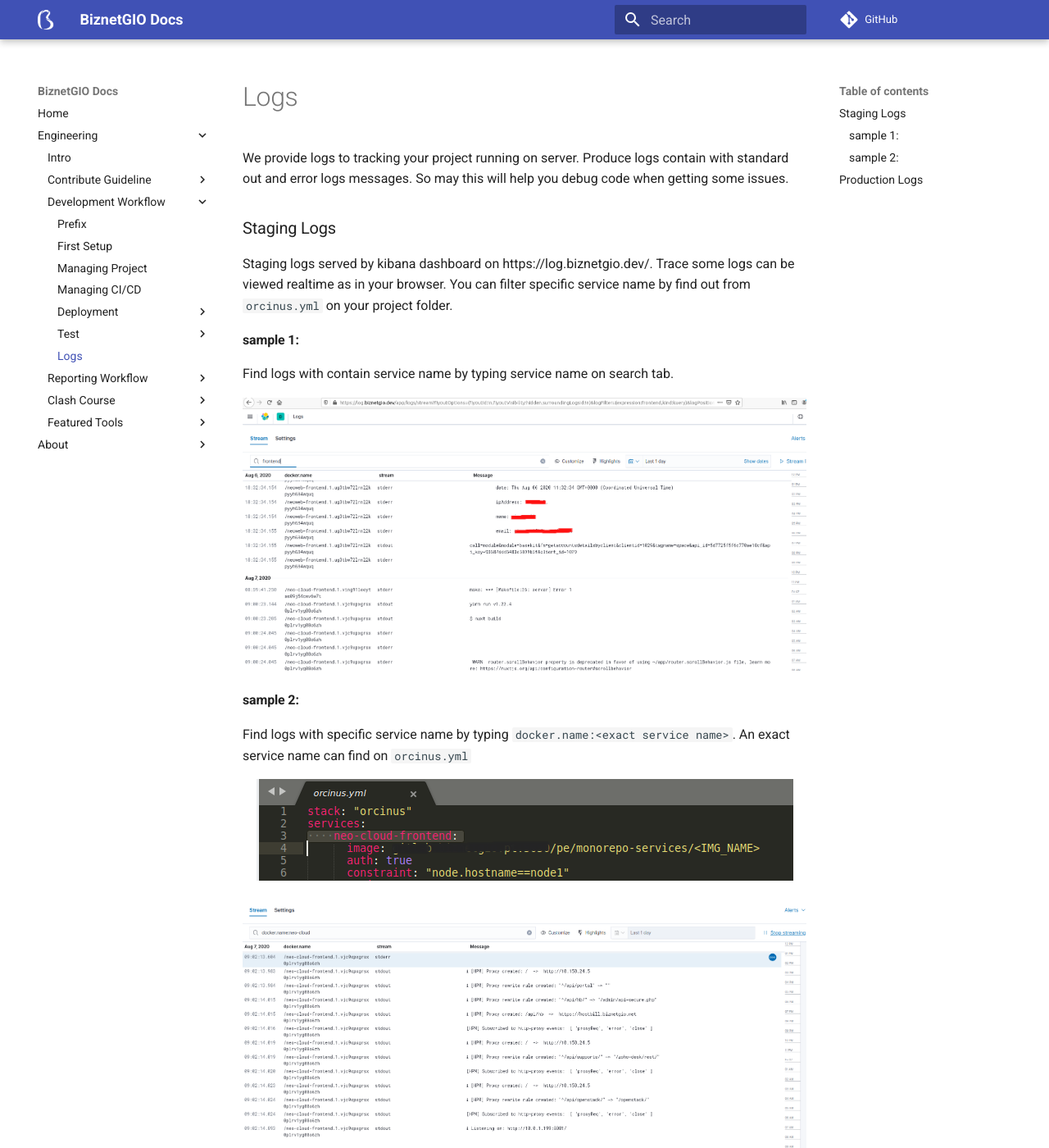
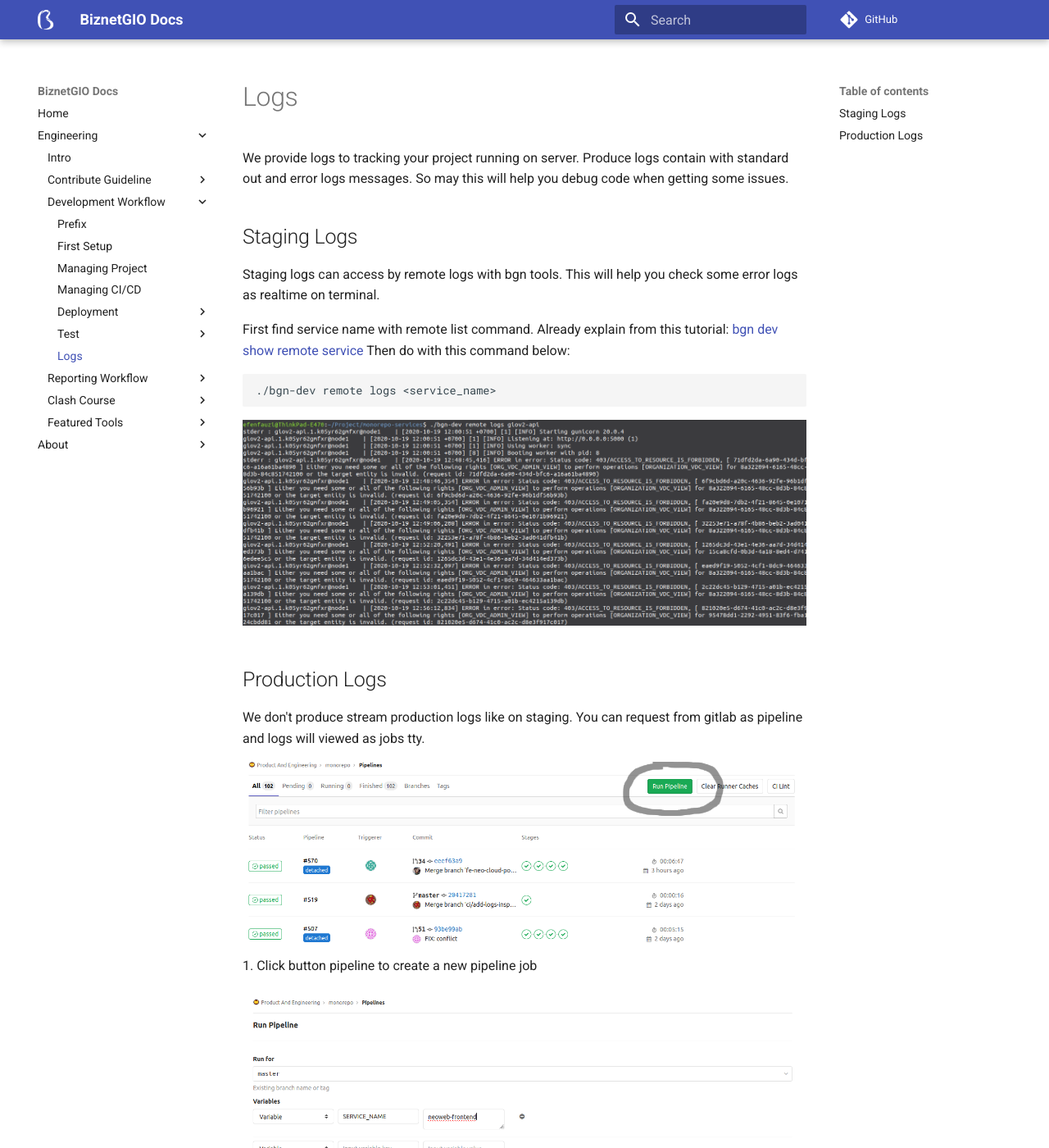
Before and after one commit to BiznetGIO/biznetgio.github.io, an MkDocs documentation site: the page built from docs/guide/logger-dashboard.md, in a window 1280 px wide and 1400 px high. Shown: the whole window at 82% size. Built offline with MkDocs 1.6.1 and Material for MkDocs 9.7.7, drawn with Linux system fonts in a browser that asks for light colours; comment, search, counter and statistics services are not loaded; some of the changed text lies outside the part shown.

Commit message:
Change: deprecated logs kibana docs

````diff
--- a/docs/guide/logger-dashboard.md
+++ b/docs/guide/logger-dashboard.md
@@ -3,35 +3,23 @@ Produce logs contain with standard out and error logs messages.
 So may this will help you debug code when getting some issues.
 
 
-### Staging Logs
-Staging logs served by kibana dashboard on https://log.biznetgio.dev/.
-Trace some logs can be viewed realtime as in your browser.
-You can filter specific service name by find out from `orcinus.yml` on your project folder.
+## Staging Logs
+Staging logs can access by remote logs with bgn tools.
+This will help you check some error logs as realtime on terminal.
 
-#### sample 1:
-Find logs with contain service name by typing service name on search tab.
+First find service name with remote list command.
+Already explain from this tutorial: [bgn dev show remote service](bgn-dev-remote-tunnel.md#show-all-running-service-on-staging-server)
+Then do with this command below:
+
+```
+./bgn-dev remote logs <service_name>
+```
 
 <p align="center">
-	<img src="../img/logs-contain-name.png">
+	<img src="../img/bgn-dev-logs-giov2api.png">
 </p>
 
 
-#### sample 2:
-Find logs with specific service name by typing `docker.name:<exact service name>`.
-An exact service name can find on `orcinus.yml`
-
-<p align="center">
-	<img src="../img/orcinus-service-name.png">
-</p>
-
-
-<p align="center">
-	<img src="../img/logs-specific-name.png">
-</p>
-
-!!! attention
-	Logs staging from kibana dashboard will depracted, we use bgn tools to accommodate logs tracking.
-	Jump to this page for tutorial [logs staging](bgn-dev-remote-logs.md)
 
 ## Production Logs
 We don't produce stream production logs like on staging.
--- a/mkdocs.yml
+++ b/mkdocs.yml
@@ -47,7 +47,6 @@ nav:
             - Git Tips and Tricks: guide/git-tutorial.md
         - Featured Tools:
             - Tunneling Staging Apps: guide/bgn-dev-remote-tunnel.md
-            - Logging (Staging): guide/bgn-dev-remote-logs.md
     - About:
         - Contributing: about/contributing.md
 
````
Also changed, not shown: docs/guide/bgn-dev-remote-logs.md (deleted, +0 -15 lines).
